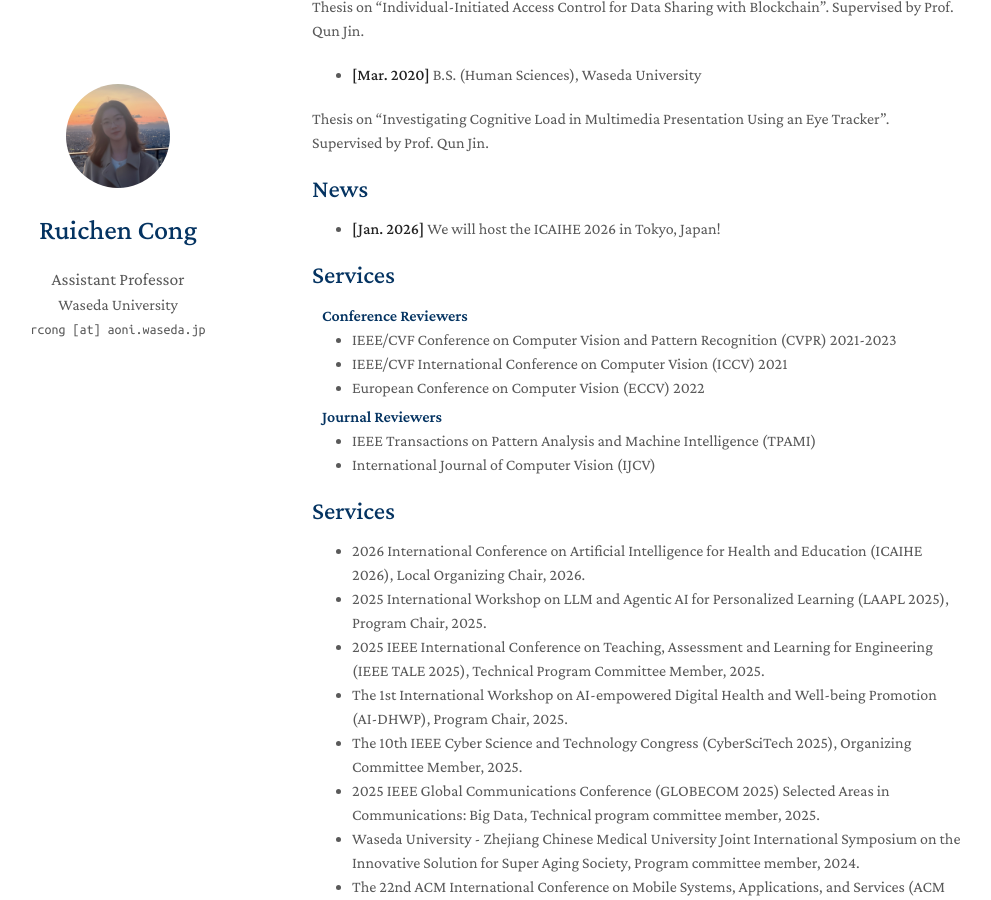
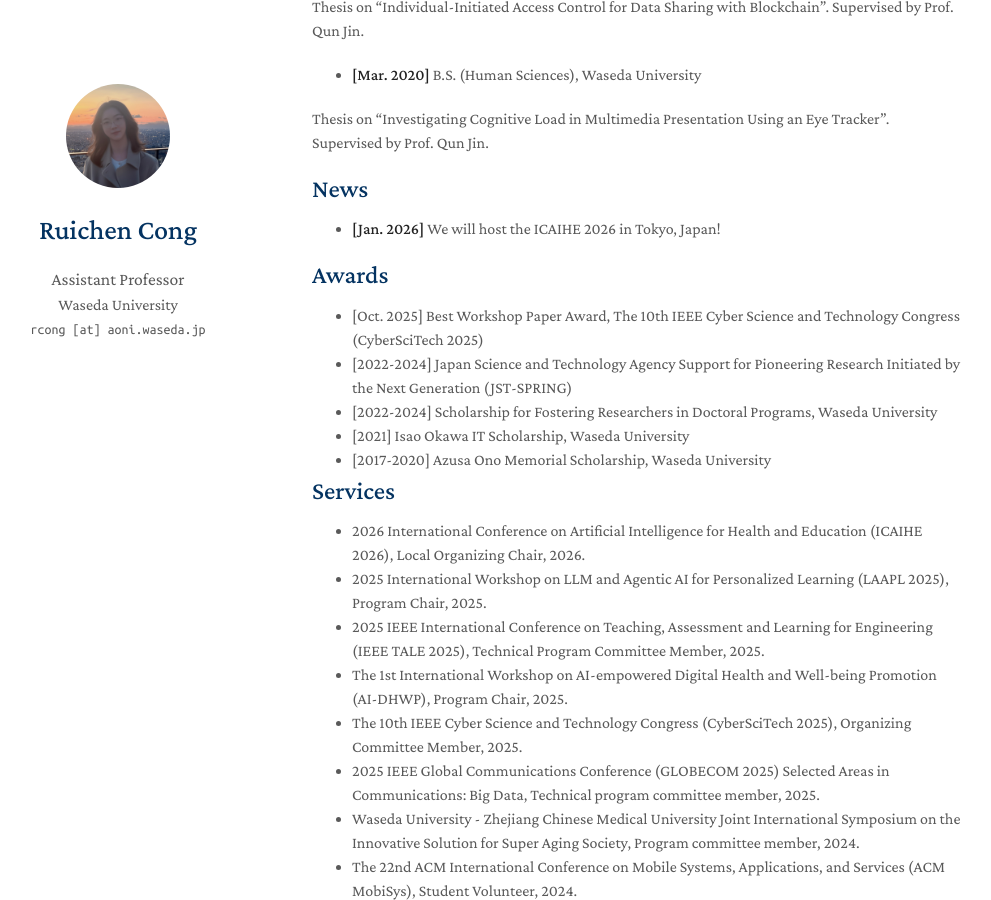
Before and after one commit to ruichencong/ruichencong.github.io, a Jekyll site: the page built from index.md, in a window 1280 px wide and 900 px high, scrolled down 1382 px. Shown: the whole window, without its empty margins (158-1149 px from the left). Built offline with Jekyll 4.4.1, drawn with Linux system fonts in a browser that asks for light colours; a style sheet for code colours, icons or effects is not loaded; our own code applies the rules of GitHub Pages for plain Markdown files.

Commit message:
Update awards.md

```diff
--- a/_includes/awards.md
+++ b/_includes/awards.md
@@ -1,16 +1,10 @@
-## Services
-
-<h4 style="margin:0 10px 0;">Conference Reviewers</h4>
+## Awards
 
 <ul style="margin:0 0 5px;">
-  <li><a href="http://cvpr2023.thecvf.com/"><autocolor>IEEE/CVF Conference on Computer Vision and Pattern Recognition (CVPR) 2021-2023</autocolor></a></li>
-  <li><a href="http://iccv2021.thecvf.com/"><autocolor>IEEE/CVF International Conference on Computer Vision (ICCV) 2021</autocolor></a></li>
-  <li><a href="https://eccv2022.ecva.net/"><autocolor>European Conference on Computer Vision (ECCV) 2022</autocolor></a></li>
+  <li><autocolor>[Oct. 2025] Best Workshop Paper Award, The 10th IEEE Cyber Science and Technology Congress (CyberSciTech 2025)</autocolor></li>
+  <li><autocolor>[2022-2024] Japan Science and Technology Agency Support for Pioneering Research Initiated by the Next Generation (JST-SPRING)</autocolor></li>
+  <li><autocolor>[2022-2024] Scholarship for Fostering Researchers in Doctoral Programs, Waseda University</autocolor></li>
+  <li><autocolor>[2021] Isao Okawa IT Scholarship, Waseda University</autocolor></li>
+  <li><autocolor>[2017-2020] Azusa Ono Memorial Scholarship, Waseda University</autocolor></li>
+
 </ul>
-
-<h4 style="margin:0 10px 0;">Journal Reviewers</h4>
-
-<ul style="margin:0 0 20px;">
-  <li><a href="https://www.computer.org/csdl/journal/tp"><autocolor>IEEE Transactions on Pattern Analysis and Machine Intelligence (TPAMI)</autocolor></a></li>
-  <li><a href="https://www.springer.com/journal/11263"><autocolor>International Journal of Computer Vision (IJCV)</autocolor></a></li>
-</ul>
```
